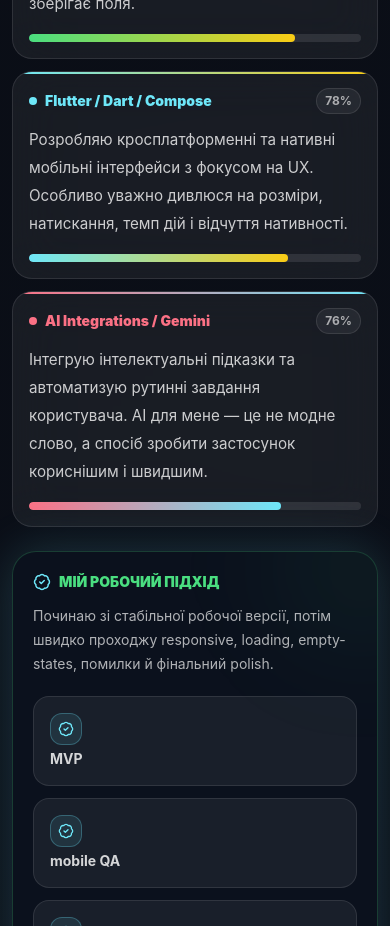
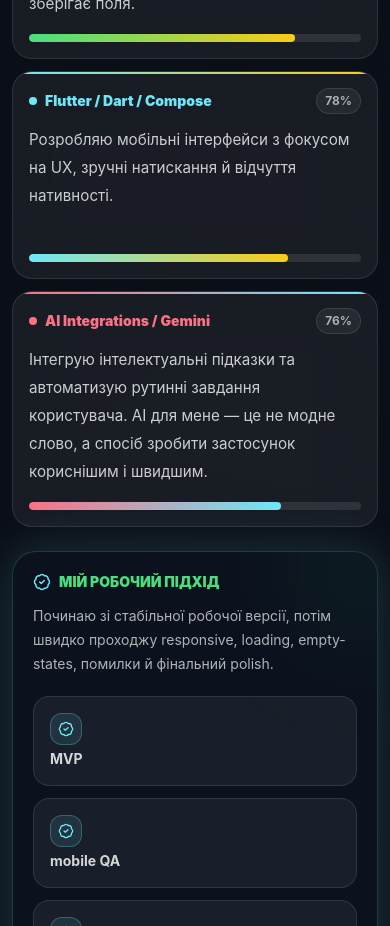
Before and after one commit to sashik117/my-portfolio, a Next.js app in the folder client/: page / in a window 390 px wide. Shown: the part 7040-7966 px from the top of the page. Built offline with nearby package versions, Linux system fonts and the light colour scheme; no server answers.

Commit message:
shorten mobile skill copy

```diff
--- a/client/src/components/portfolio/LanguageProvider.tsx
+++ b/client/src/components/portfolio/LanguageProvider.tsx
@@ -95,7 +95,7 @@ const dictionary = {
         "Використовую Python і FastAPI для швидких бекенд-сервісів, парсингу даних та інтеграції ШІ. Це допомагає швидко збирати корисні інструменти й автоматизувати рутину.",
         "Реалізую класичні CRUD-сценарії, роботу з формами та адмін-панелі. Laravel допомагає мені будувати зрозумілу логіку керування контентом без ручного редагування коду.",
         "Проєктую схеми даних, зв'язки та оптимізую збереження інформації. Мені подобається, коли база підтримує продуктову логіку, а не просто десь зберігає поля.",
-        "Розробляю кросплатформенні та нативні мобільні інтерфейси з фокусом на UX. Особливо уважно дивлюся на розміри, натискання, темп дій і відчуття нативності.",
+        "Розробляю мобільні інтерфейси з фокусом на UX, зручні натискання й відчуття нативності.",
         "Інтегрую інтелектуальні підказки та автоматизую рутинні завдання користувача. AI для мене — це не модне слово, а спосіб зробити застосунок кориснішим і швидшим."
       ],
       workflowTitle: "Мій робочий підхід",
@@ -242,7 +242,7 @@ const dictionary = {
         "I use Python and FastAPI for fast backend services, data parsing, and AI integrations. It helps me build useful tools quickly and automate repetitive work.",
         "I implement classic CRUD scenarios, forms, and admin panels. Laravel helps me build clear content-management logic without manual code edits.",
         "I design data schemas, relationships, and stable information storage. I like when the database supports the product logic instead of only storing fields.",
-        "I build cross-platform and native mobile interfaces with a focus on UX. I pay attention to sizing, touch targets, rhythm, and a native feeling.",
+        "I build mobile interfaces with a focus on UX, comfortable touch targets, and a native feeling.",
         "I integrate intelligent helpers and automate routine user tasks. For me, AI is not just a buzzword, but a way to make an app more useful and faster."
       ],
       workflowTitle: "Working approach",
```
